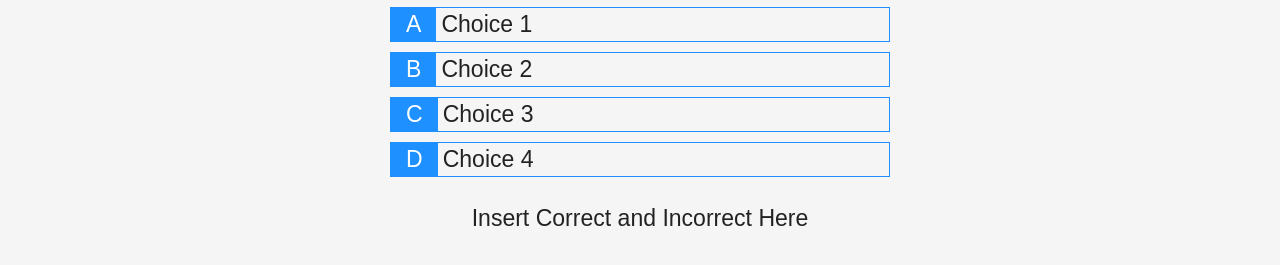
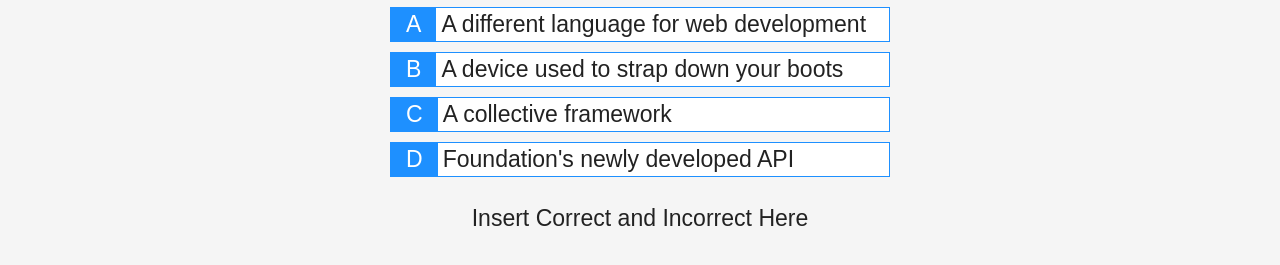
Before and after one commit to jsoomie/hw4-codeQuiz, a plain HTML site: page index.html in a window 1280 px wide. Both pictures are taken after a click on the button "Start Quiz". Shown: the part 201-466 px from the top of the page. Drawn offline with Linux system fonts and the light colour scheme; a web font is replaced by a local one.

Commit message:
added answers to populate with the right question. changed background of answer container to white

```diff
--- a/css/style.css
+++ b/css/style.css
@@ -130,6 +130,7 @@ body {
 
 .answer-container {
     display: flex;
+    background-color: var(--white-text);
     width: 500px;
     border: 1px solid var(--blue-btn);
     margin-bottom: 10px;
--- a/index.html
+++ b/index.html
@@ -33,19 +33,19 @@
                 <div class="main-card-body">
                     <div class="answer-container">
                         <p class="choice-prefix">A</p>
-                        <p class="choice-text" value="1">Choice 1</p>
+                        <p class="choice-text" data-value="1">Choice 1</p>
                     </div>
                     <div class="answer-container">
                         <p class="choice-prefix">B</p>
-                        <p class="choice-text" value="2">Choice 2</p>
+                        <p class="choice-text" data-value="2">Choice 2</p>
                     </div>
                     <div class="answer-container">
                         <p class="choice-prefix">C</p>
-                        <p class="choice-text" value="3">Choice 3</p>
+                        <p class="choice-text" data-value="3">Choice 3</p>
                     </div>
                     <div class="answer-container">
                         <p class="choice-prefix">D</p>
-                        <p class="choice-text" value="4">Choice 4</p>
+                        <p class="choice-text" data-value="4">Choice 4</p>
                     </div>
                 </div>
                 <div class="main-card-footer">
--- a/js/main.js
+++ b/js/main.js
@@ -69,7 +69,7 @@ var questionsList = [
         question: "What is the correct syntax to link your CSS file?",
         choice1: "<link href='./css.style>'",
         choice2: "<link src='./css.style>'",
-        choice3: "<link link='./css.style>'",
+        choice3: "<link ='./css.style>'",
         choice4: "<link style='./css.style>'",
         answer: 1
     },
@@ -105,6 +105,11 @@ startBtn.addEventListener('click', function() {
         var questionIndex = Math.floor(Math.random() * availableQuestions.length);
         currentQuestion = availableQuestions[questionIndex];
         questions.textContent = currentQuestion.question;
+
+        choices.forEach(choice => {
+            var number = choice.dataset['value'];
+            choice.textContent = currentQuestion['choice' + number];
+        })
     }
 
 
```
